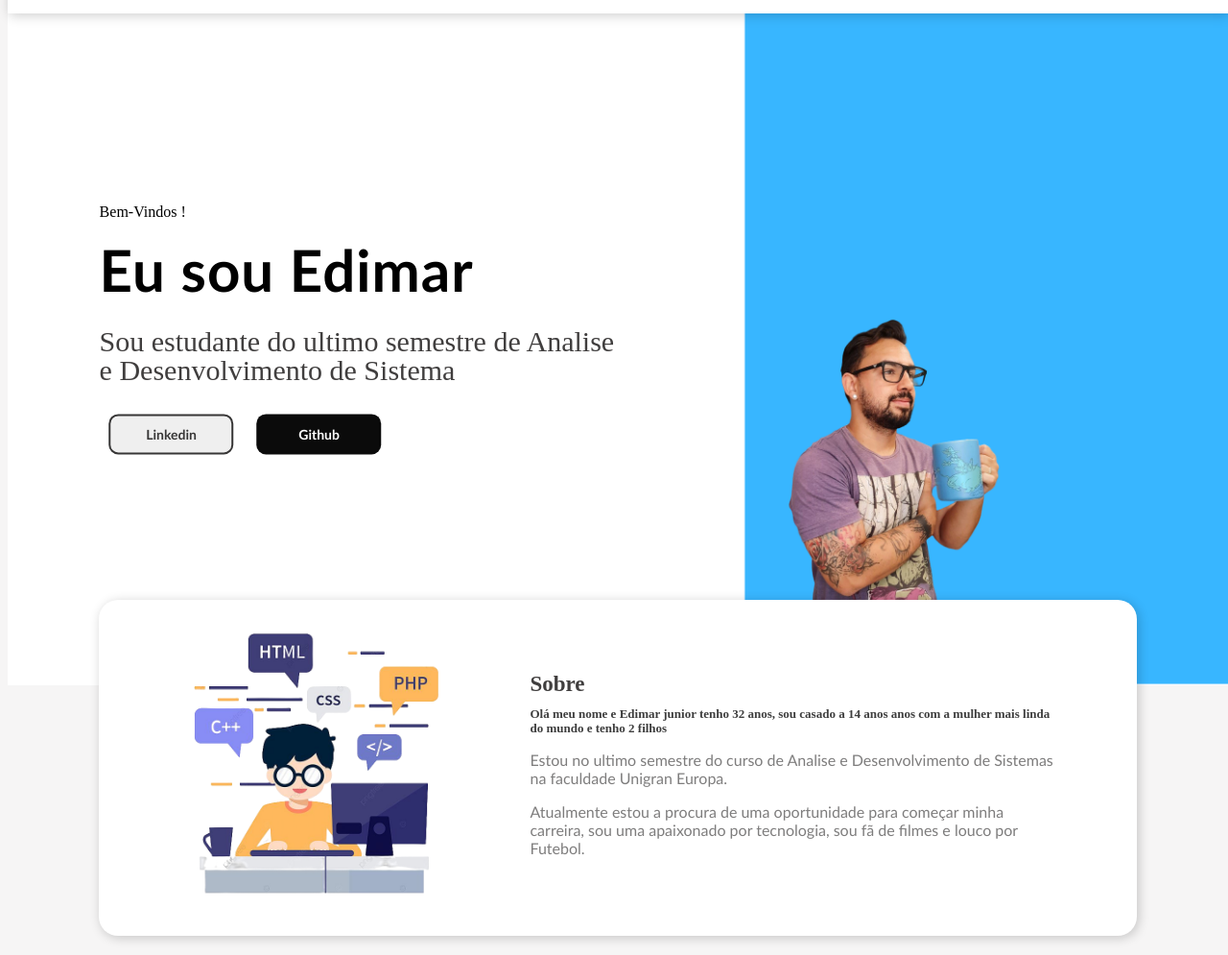
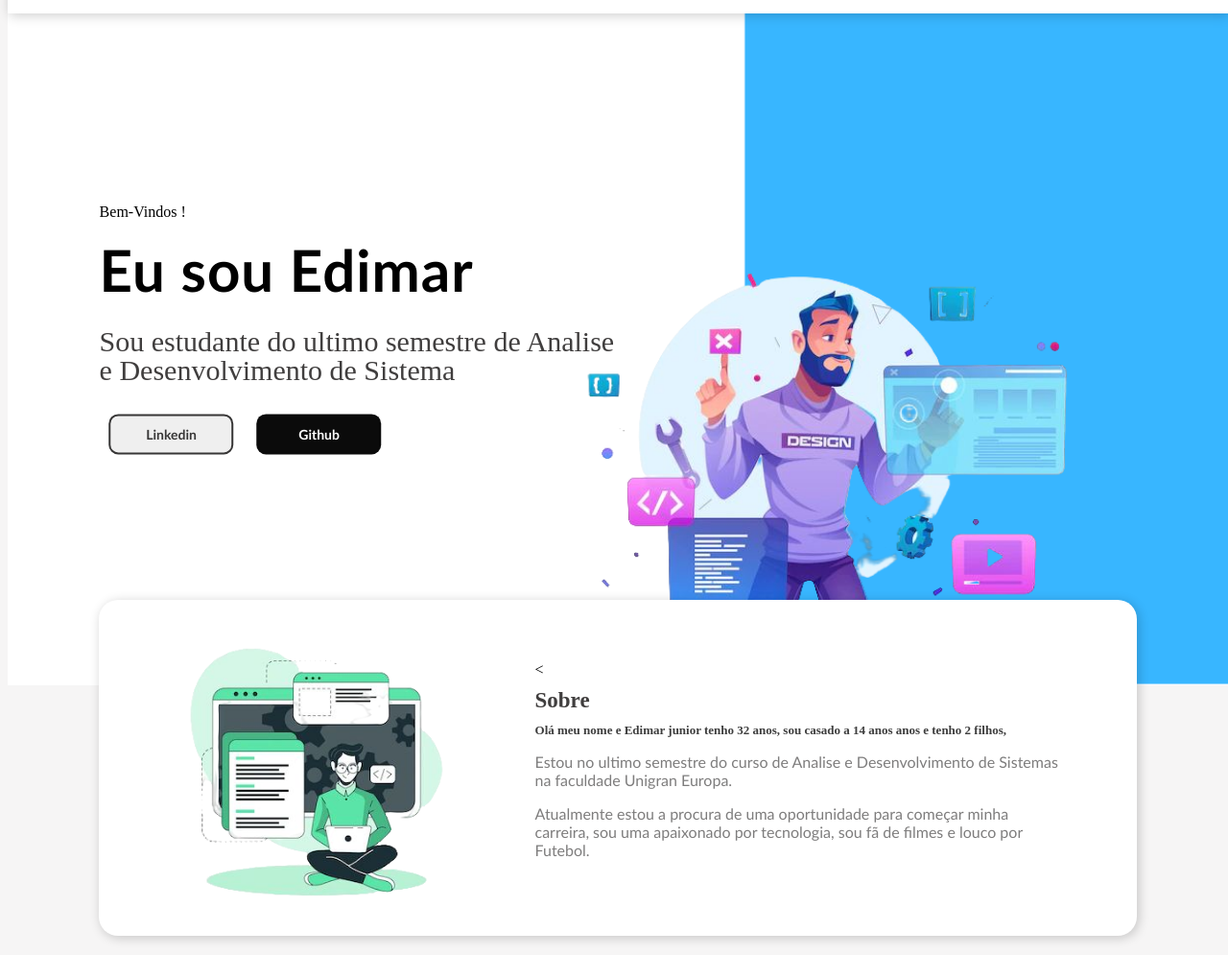
Before and after one commit to Edimar-jr/Blog-ed, a plain HTML site: page index-3.html in a window 1280 px wide. Shown: the part 54-1049 px from the top of the page at 96% size. Drawn offline with Linux system fonts and the light colour scheme.

Commit message:
atualizando-index-3

```diff
--- a/index-3.html
+++ b/index-3.html
@@ -44,7 +44,7 @@
 
     <div>
 
-     <img src="img/edi.png" class="imgbg" alt="imgbg">
+     <img src="img/img-8.png" class="imgbg" alt="imgbg">
 
 
     </div>
@@ -55,11 +55,11 @@
     <!-- conteudos -->
 
     <div class= "conteudo-sobre">
-        <img src="img/img-4.png">
+        <img src="img/img-10.png">
         <div class="texto-sobre">
 
-            <p>Sobre</p>
-            <p> Olá meu nome e Edimar junior tenho 32 anos, sou casado a 14 anos anos com a mulher mais linda do mundo e tenho 2 filhos </p>
+            <<p>Sobre</p>
+            <p> Olá meu nome e Edimar junior tenho 32 anos, sou casado a 14 anos anos e tenho 2 filhos, </p>
             <p> Estou no ultimo semestre do curso de Analise e Desenvolvimento de Sistemas na faculdade Unigran Europa. </p>
             <p> Atualmente estou a procura de uma oportunidade para começar minha carreira, sou uma apaixonado por tecnologia, sou fã de filmes e louco por Futebol. </p>
 
```
